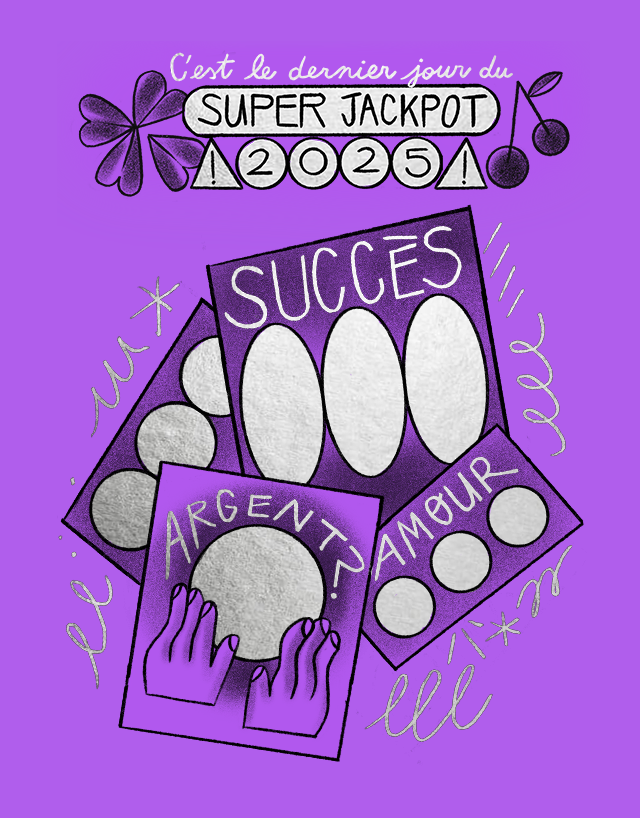
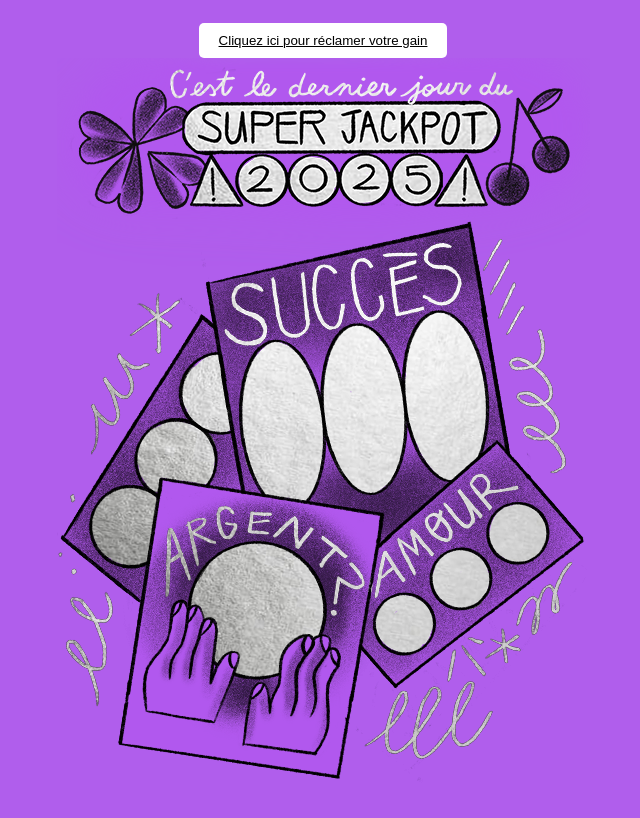
Before and after one commit to grandmach1/2025, a website: page index.html in a window 1280 px wide. Shown: the whole page, without its empty margins (317-957 px from the left). Drawn offline with nearby package versions, Linux system fonts and the light colour scheme.

Commit message:
réclamer ok

```diff
--- a/index.html
+++ b/index.html
@@ -99,7 +99,7 @@
       }
 
       .btn-1 {
-        background: black; /* Bleu par défaut a465e4 000000*/
+        background: white; /* Bleu par défaut a465e4 000000*/
         color: white;
         border: none;
         border-radius: 5px;
@@ -193,8 +193,7 @@
       <div class="frame">
         <br>
 
-
-
+        <button onclick="window.location.href = 'https://evabarenton.com/';" class="custom-btn btn-1"><a href = "mailto: evabarenton@gmail.com">Cliquez ici pour réclamer votre gain</button>
             <br>
 
     <span class="container">
```
Also changed, not shown: 1 other file.
